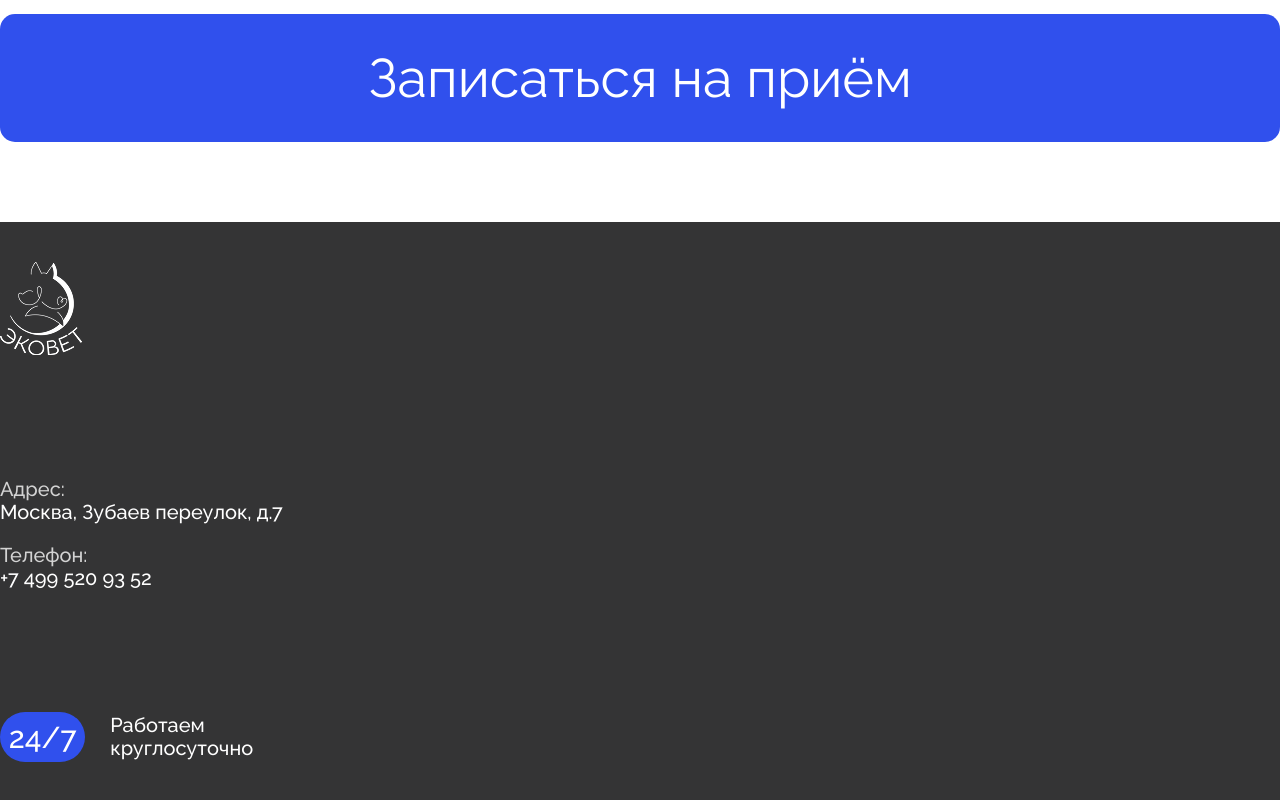
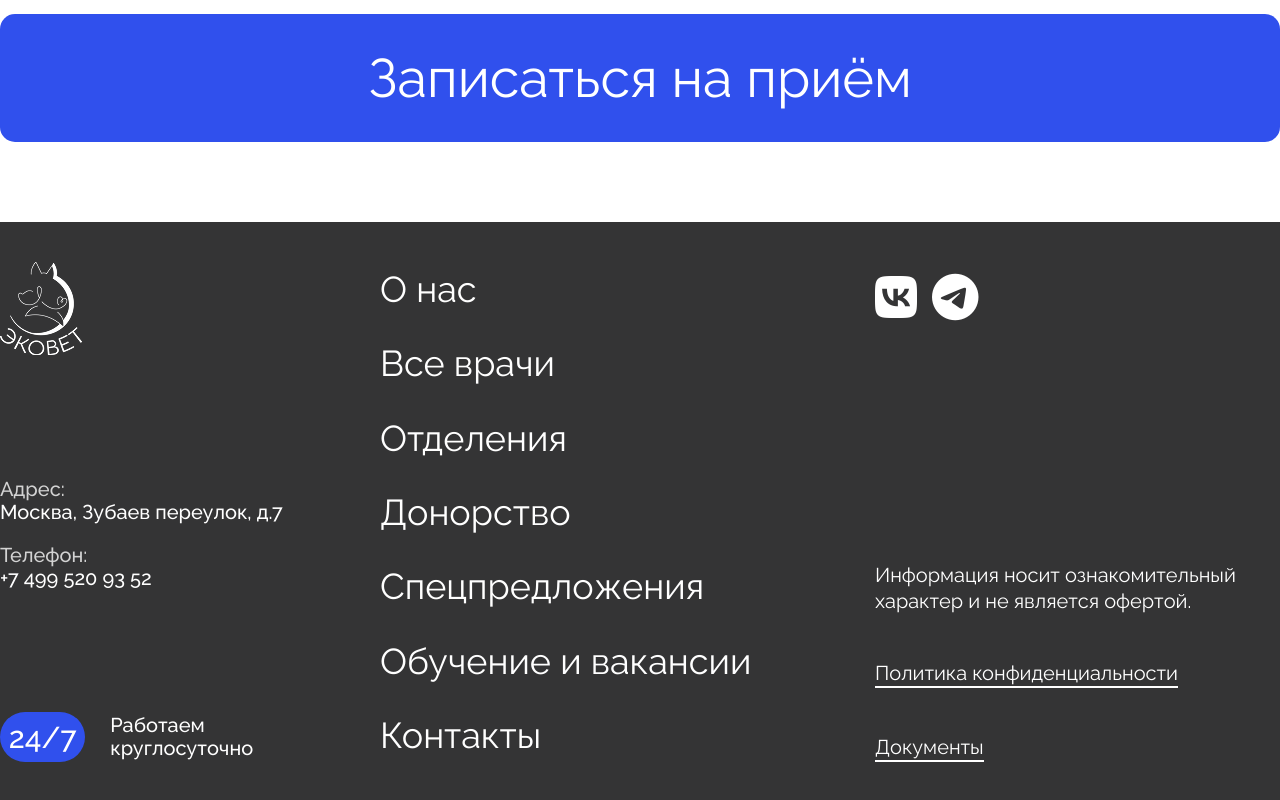
Before and after one commit to penyvvs/pets, a plain HTML site: page index.html in a window 1280 px wide. Shown: the part 3601-4401 px from the top of the page. Drawn offline with Linux system fonts and the light colour scheme.

Commit message:
finishCommit

```diff
--- a/index.html
+++ b/index.html
@@ -108,7 +108,7 @@
                         </div>
                         <div>
                             <span>Телефон:</span> <br>
-                            +7 499 520 93 52
+                            <a href="tel: +74995209352">+7 499 520 93 52</a>
                         </div>
                     </div>
                     <div class="footer_item_1_time">
@@ -117,8 +117,32 @@
                             круглосуточно</div>
                     </div>
                 </div>
-                <div class="footer_item_2"></div>
-                <div class="footer_item_3"></div>
+                <div class="footer_item_2">
+                    <ul class="footer_item_2_list">
+                        <li><a href="#">О нас</a></li>
+                        <li><a href="#">Все врачи</a></li>
+                        <li><a href="#">Отделения</a></li>
+                        <li><a href="#">Донорство</a></li>
+                        <li><a href="#">Спецпредложения</a></li>
+                        <li><a href="#">Обучение и вакансии</a></li>
+                        <li><a href="#">Контакты</a></li>
+                    </ul>
+                </div>
+                <div class="footer_item_3">
+                    <div class="footer_item_3_social">
+                        <a href="#">
+                            <i class="fa-brands fa-vk"></i>
+                        </a>
+                        <a href="#">
+                            <i class="fa-brands fa-telegram"></i>
+                        </a>
+                    </div>
+                    <div class="footer_item_3_info">
+                        <p>Информация носит ознакомительный характер и не является офертой.</p>
+                        <a href="#">Политика конфиденциальности</a>
+                        <a href="#">Документы</a>
+                    </div>
+                </div>
             </div>
         </div>
     </footer>
--- a/sass/style.scss
+++ b/sass/style.scss
@@ -135,6 +135,7 @@ body {
         justify-content: center;
         width: 130px;
         height: 130px;
+        border: none;
         border-radius: 100%;
         background-color: #BABABA;
         img{
@@ -304,6 +305,7 @@ body {
 
 footer{
     margin-top: 80px;
+    width: 100%;
     background-color: #343435;
     padding: 40px 0;
 }
@@ -347,4 +349,72 @@ footer{
             }
         }
     }
+    &_item_2{
+        &_list{
+            display: flex;
+            flex-direction: column;
+            justify-content: space-between;
+            align-items: baseline;
+            height: 100%;
+            font-size: 36px;
+            li{
+                position: relative;
+                a{
+                    &::after{
+                        content: '';
+                        display: block;
+                        width: 0;
+                        height: 5px;
+                        background-color: #3050ed;
+                        border-radius: 3px;
+                        position: absolute;
+                    }
+                    &:hover{
+                        &::after{
+                            transition: all 0.5s;
+                            content: '';
+                            display: block;
+                            width: 100%;
+                            height: 5px;
+                            background-color: #3050ed;
+                            border-radius: 3px;
+                            position: absolute;
+                        }
+                    }
+                }
+            }
+        }
+    }
+    &_item_3{
+        display: flex;
+        flex-direction: column;
+        justify-content: space-between;
+        &_social{
+            display: flex;
+            column-gap: 15px;
+            font-size: 48px;
+            a{
+                &:hover{
+                    transition: all 0.3s;
+                    color: #3050ed;
+                }
+            }
+        }
+        &_info{
+            display: flex;
+            flex-direction: column;
+            justify-content: space-between;
+            align-items: flex-start;
+            height: 200px;
+            font-size: 20px;
+            line-height: 26px;
+            a::after{
+                content: '';
+                display: block;
+                width: 100%;
+                height: 2px;
+                background-color: #fff;
+            }
+        }
+    }
 }
```
Also changed, not shown: css/style.min.css, 1 other file.
